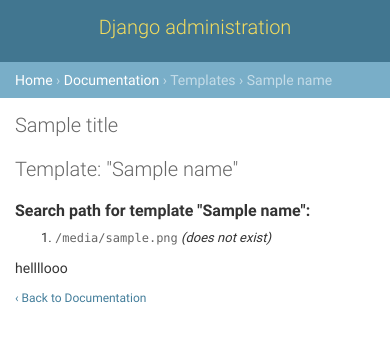
After one commit to ashkantaravati/TDRRS, a Django app: template common/templates/admin2/template_detail.html in a window 390 px wide. The commit adds this page. Shown: the top 342 px of the page. Run offline with Django 3.2, Linux system fonts and the light colour scheme; the template is opened without the code that fills it: most values are stand-ins (such as "Sample title", 1, 10 or a date in 2020).

```diff
--- a/common/templates/admin2/base.html
+++ b/common/templates/admin2/base.html
@@ -30,7 +30,7 @@
 </head>
 {% load i18n %}
 
-<body class="{% if is_popup %}popup {% endif %}{% block bodyclass %}{% endblock %}"
+<body class="{% if is_popup %}popup {% endif %}{% block bodyclass %}{% endblock %} text-right rtlDirection"
   data-admin-utc-offset="{% now "Z" %}">
   <header class="p-0">
         <div >
--- /dev/null
+++ b/common/templates/admin2/template_detail.html
@@ -0,0 +1,27 @@
+{% extends "admin/base_site.html" %}
+{% load i18n %}
+
+{% block breadcrumbs %}
+<div class="breadcrumbs">
+<a href="{% url 'admin:index' %}">{% trans 'Home' %}</a>
+&rsaquo; <a href="{% url 'django-admindocs-docroot' %}">{% trans 'Documentation' %}</a>
+&rsaquo; {% trans 'Templates' %}
+&rsaquo; {{ name }}
+</div>
+{% endblock %}
+
+{% block title %}{% blocktrans %}Template: {{ name }}{% endblocktrans %}{% endblock %}
+
+{% block content %}
+<h1>{% blocktrans %}Template: "{{ name }}"{% endblocktrans %}</h1>
+
+{# Translators: Search is not a verb here, it qualifies path (a search path) #}
+<h2>{% blocktrans %}Search path for template "{{ name }}":{% endblocktrans %}</h2>
+<ol>
+{% for template in templates|dictsort:"order" %}
+    <li><code>{{ template.file }}</code>{% if not template.exists %} <em>{% trans '(does not exist)' %}</em>{% endif %}</li>
+{% endfor %}
+</ol>
+<p>hellllooo</p>
+<p class="small"><a href="{% url 'django-admindocs-docroot' %}">&lsaquo; {% trans 'Back to Documentation' %}</a></p>
+{% endblock %}
--- a/student/templates/student/login.html
+++ b/student/templates/student/login.html
@@ -21,7 +21,7 @@
   </head>
 
   <body  style="background-color:	#f8f8f8;">
-    <div class="container rounded mt-5 text-center" style="width: 23%;">
+    <div class="container rounded mt-5 text-center  ">
         <div class="card card-container">
           <div class="text-center row-blue-bg">
              <h5 id="profile-name" class="profile-name-card mt-3">  به سامانه رزرواسیون اتاق دفاع خوش آمدید </h5>
@@ -41,8 +41,8 @@
                 <input class="form-control text-right" type="password" id="inputPassword" name="password" placeholder="گذرواژه" required>
               <div class="checkbox mt-2 text-right">
                 <label>
+                  <input class="mt-1" type="checkbox" value="remember-me">
                     مرا به خاطر بسپار
-                    <input class="mt-1" type="checkbox" value="remember-me">
                 </label>
               </div>
               <div>
@@ -50,7 +50,7 @@
               </div >
 
               <div class="my-3 text-center">
-                  <a href="../">بازیابی گذرواژه</a> &nbsp;·&nbsp;
+                  <!-- <a href="../">بازیابی گذرواژه</a> &nbsp;·&nbsp; -->
                   <a href="{% url 'guide' %}">راهنمای سامانه</a>
               </div>
             </form><!-- /form -->
```
Also changed, not shown: common/templates/admin2/logged_out.html (added, +12 -0 lines), public/templates/public/index.html (+9 -4 lines), common/static/common/img/calendar.png (added), common/static/common/img/personnel1.png (added), common/static/common/img/personnel2.png (added), common/static/common/img/student1.png (added).
